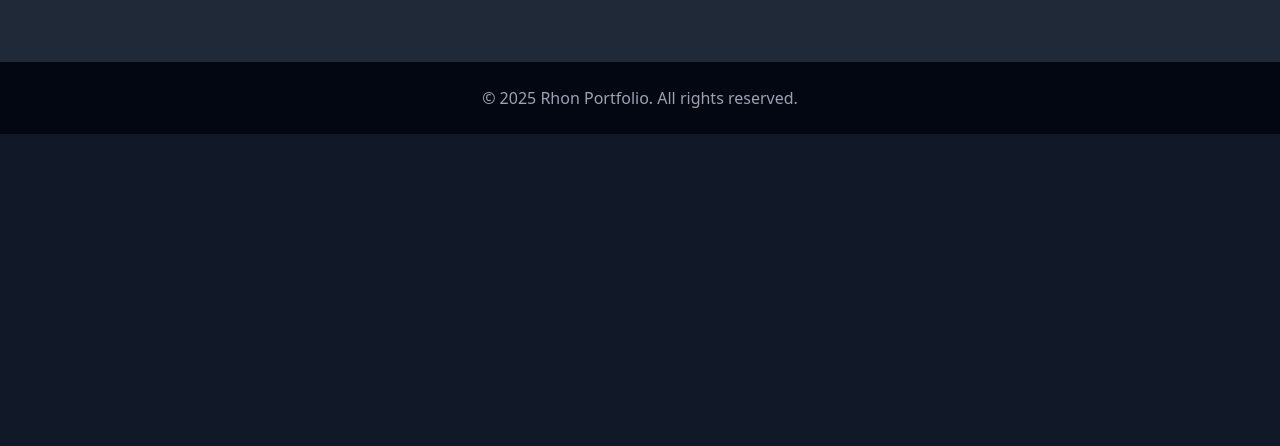
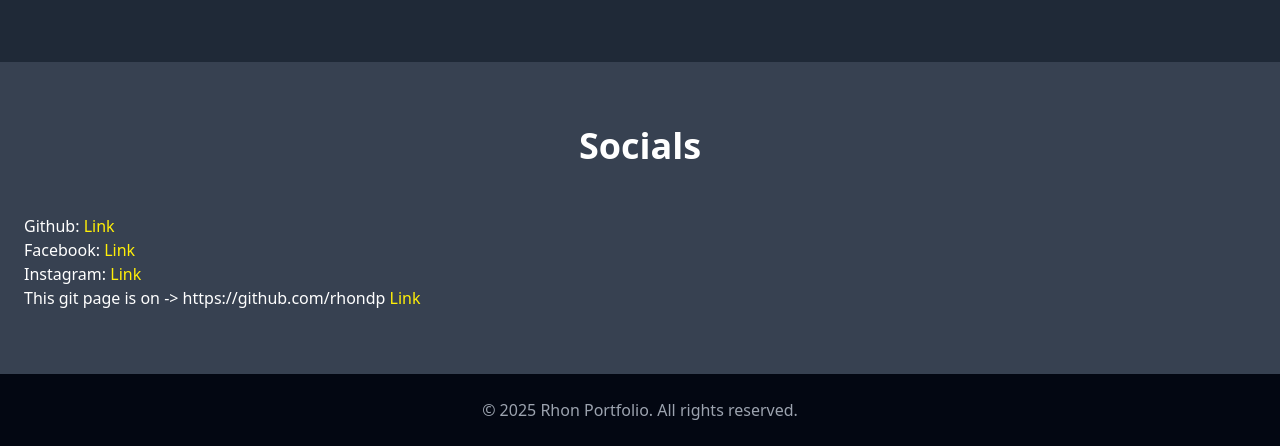
Before and after one commit to rhondp/rhondp.github.io, a plain HTML site: page index.html in a window 1280 px wide. Shown: the part 5148-5594 px from the top of the page. Before the commit the page ends 5282 px from the top, so only its background shows below. Drawn offline with nearby package versions, Linux system fonts and the light colour scheme.

Commit message:
added socials

```diff
--- a/index.html
+++ b/index.html
@@ -537,6 +537,22 @@
     </div>
   </section>
 
+
+  <!-- SOCIALS -->
+  <section id="3d" class="py-16 bg-gray-700">
+    <div class="container mx-auto px-6">
+      <h2 class="text-4xl font-bold text-center mb-12">Socials</h2>
+
+      <p>
+        Github: <a href="https://github.com/ugothmeex" style="color: #ffef08;">Link</a><br>
+        Facebook: <a href="https://www.facebook.com/rhondp" style="color: #ffef08;">Link</a><br>
+        Instagram: <a href="https://www.instagram.com/ugothmeex/" style="color: #ffef08;">Link</a><br>
+
+        This git page is on -> https://github.com/rhondp <a href="https://github.com/rhondp" style="color: #ffef08;">Link</a><br>
+      </p>
+    </div>
+  </section>
+
   <!-- Footer -->
   <footer class="py-6 bg-gray-950 text-center text-gray-400">
     © 2025 Rhon Portfolio. All rights reserved.
```
